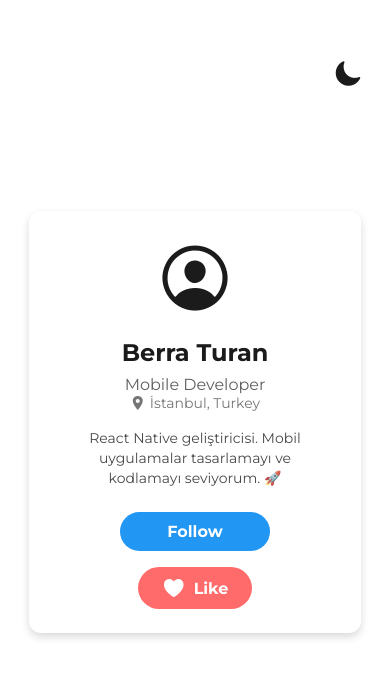
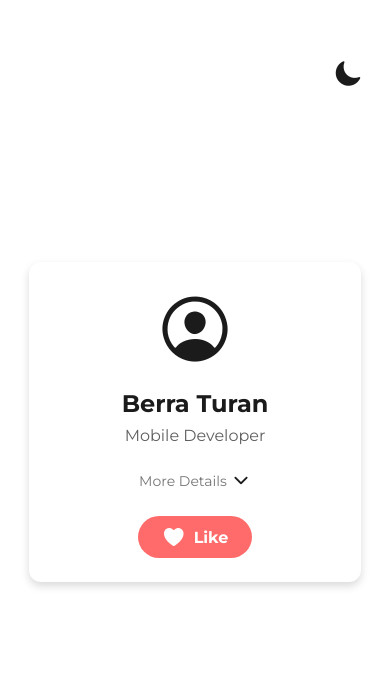
Before and after one commit to codedbybell/ProfileCardApp, a React Native app: screen / in a window 390 px wide. Shown: the top 678 px of the page. Built offline with nearby package versions, Linux system fonts and the light colour scheme.

Commit message:
Add expandable details section and layout animation to ProfileScreen

```diff
--- a/screens/ProfileScreen.js
+++ b/screens/ProfileScreen.js
@@ -1,11 +1,17 @@
-import { View, Text, StyleSheet, Pressable, useWindowDimensions } from 'react-native';
-import { useState } from 'react';
+import { View, Text, StyleSheet, Pressable, useWindowDimensions, LayoutAnimation, Platform, UIManager } from 'react-native';
+import { useState, useEffect } from 'react';
 import { Ionicons } from '@expo/vector-icons';
 import { COLORS, SPACING, RADII, FONTS } from '../theme';
+
+if (Platform.OS === 'android' && UIManager.setLayoutAnimationEnabledExperimental) {
+    UIManager.setLayoutAnimationEnabledExperimental(true);
+}
 
 export default function ProfileScreen() {
     const [theme, setTheme] = useState('light');
     const [isFollowing, setIsFollowing] = useState(false);
+
+    const [expanded, setExpanded] = useState(false);
 
     const currentTheme = COLORS[theme];
     const { width } = useWindowDimensions();
@@ -13,6 +19,11 @@ export default function ProfileScreen() {
 
     const toggleTheme = () => {
         setTheme(theme === 'light' ? 'dark' : 'light');
+    };
+
+    const toggleExpand = () => {
+        LayoutAnimation.configureNext(LayoutAnimation.Presets.easeInEaseOut);
+        setExpanded(!expanded);
     };
 
     return (
@@ -49,6 +60,19 @@ export default function ProfileScreen() {
                     Mobile Developer
                 </Text>
 
+                <Pressable onPress={toggleExpand} style={styles.expandButton}>
+                    <Text style={[styles.expandText, { color: currentTheme.text }]}>
+                        {expanded ? 'Less Details' : 'More Details'}
+                    </Text>
+                    <Ionicons
+                        name={expanded ? "chevron-up" : "chevron-down"}
+                        size={20}
+                        color={currentTheme.text}
+                    />
+                </Pressable>
+
+                {expanded && (
+                    <View style={styles.detailsContainer}>
                         <View style={styles.locationContainer}>
                             <Ionicons name="location-sharp" size={16} color={currentTheme.text} style={{ opacity: 0.6 }} />
                             <Text style={[styles.locationText, { color: currentTheme.text }]}>
@@ -78,6 +102,8 @@ export default function ProfileScreen() {
                                 {isFollowing ? 'Following' : 'Follow'}
                             </Text>
                         </Pressable>
+                    </View>
+                )}
 
                 <Pressable
                     style={({ pressed }) => [
@@ -127,10 +153,26 @@ const styles = StyleSheet.create({
         marginTop: SPACING.sm,
         opacity: 0.7,
     },
+    expandButton: {
+        flexDirection: 'row',
+        alignItems: 'center',
+        marginTop: SPACING.md,
+        padding: SPACING.sm,
+    },
+    expandText: {
+        fontFamily: FONTS.regular,
+        fontSize: 14,
+        marginRight: 4,
+        opacity: 0.6,
+    },
+    detailsContainer: {
+        alignItems: 'center',
+        width: '100%',
+    },
     locationContainer: {
         flexDirection: 'row',
         alignItems: 'center',
-        marginTop: SPACING.xs,
+        marginTop: SPACING.sm,
         marginBottom: SPACING.md,
     },
     locationText: {
```
Lines whose indentation alone changed are shown as unchanged.
